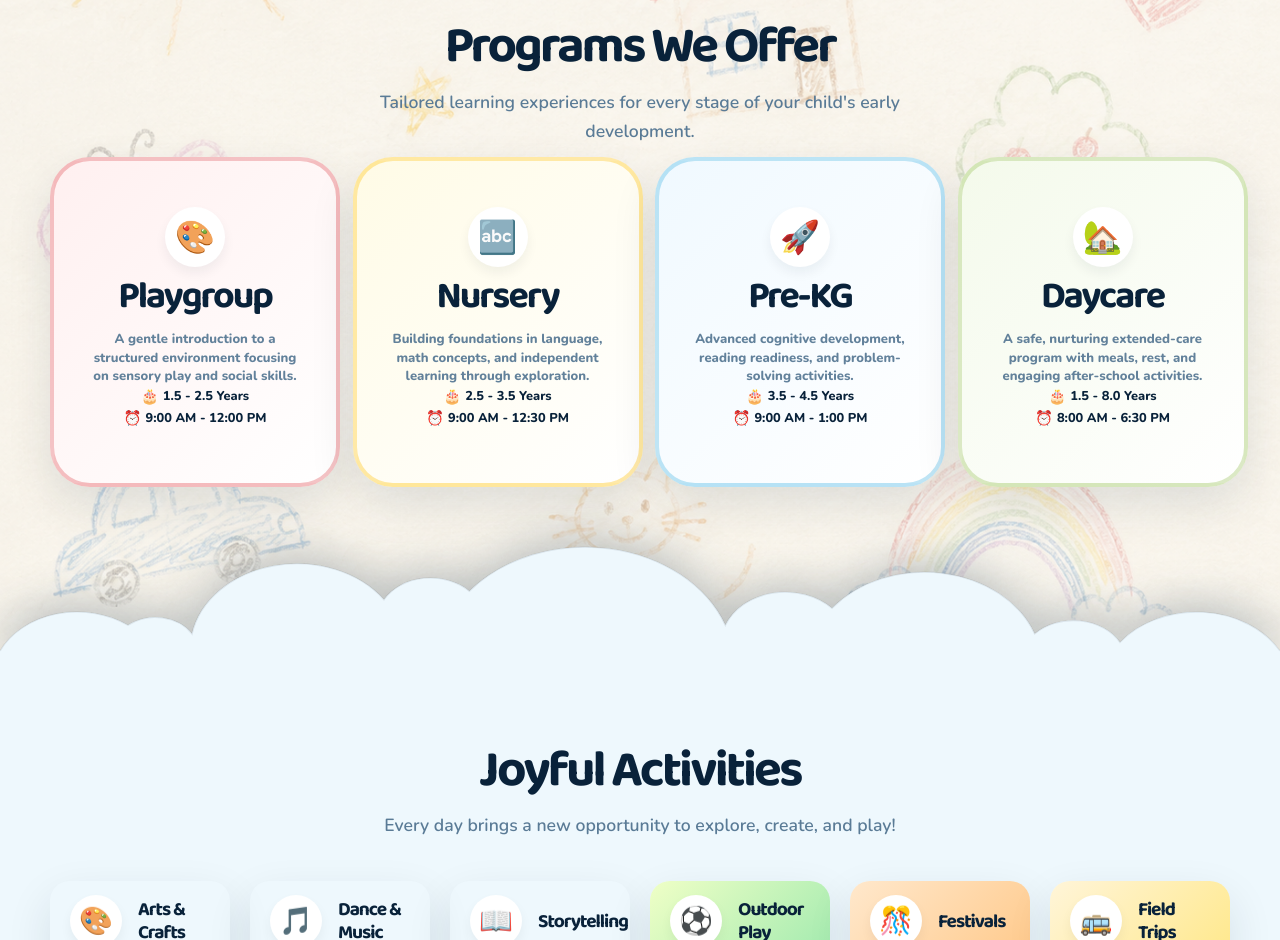
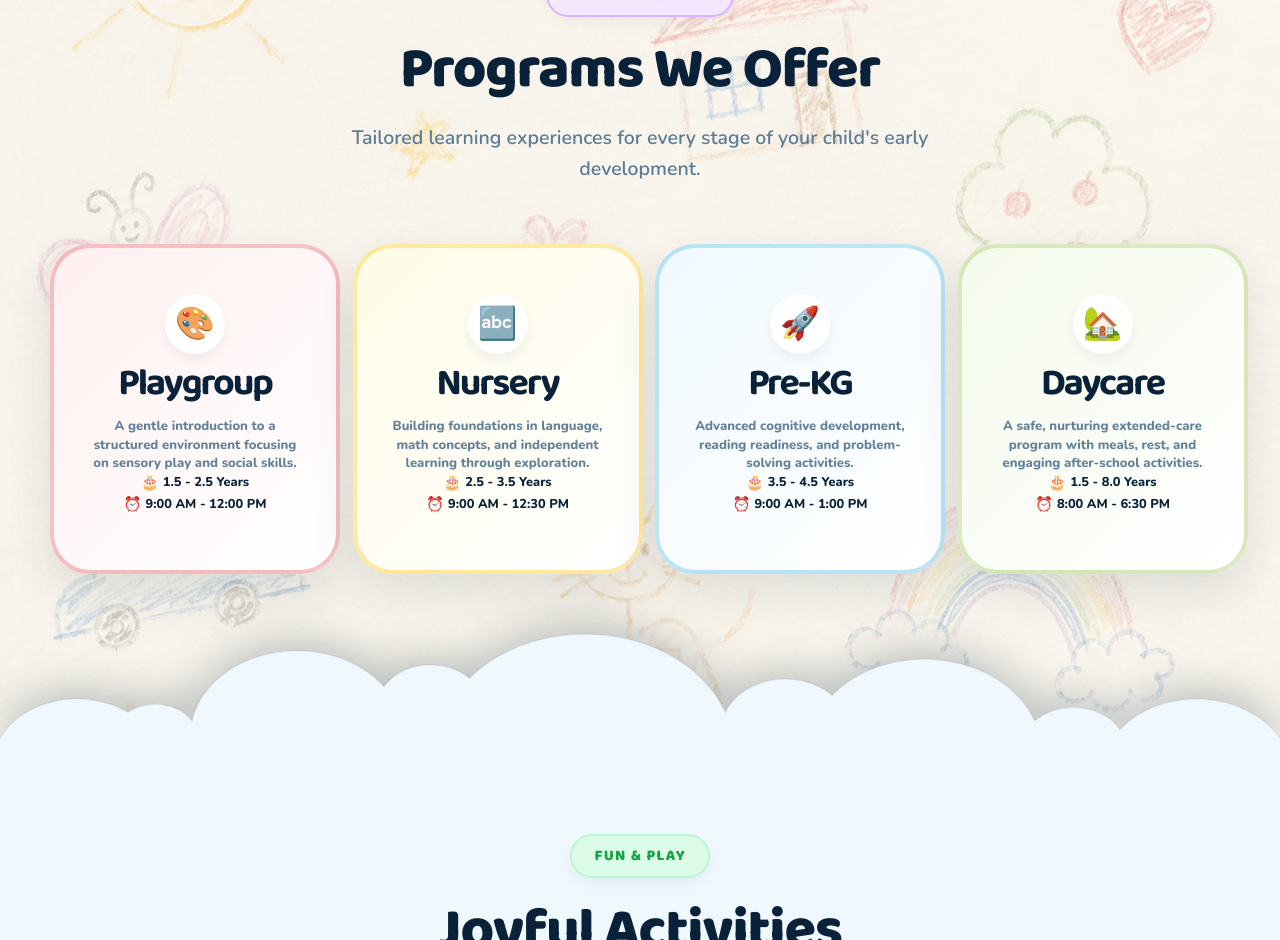
Before and after one commit to Fix-Flow/playschool, a Next.js app: page / in a window 1280 px wide. Shown: the part 1860-2800 px from the top of the page. Built offline with nearby package versions, Linux system fonts and the light colour scheme.

Commit message:
changed the bg image of gallery section and improved the typography and visibility of the tags

```diff
--- a/src/app/globals.css
+++ b/src/app/globals.css
@@ -417,6 +417,62 @@ p {
   }
 }
 
+/* =========================================================
+   GLOBAL SECTION HEADERS & BADGES (PLAY SCHOOL THEME)
+   ========================================================= */
+
+.section-header {
+  text-align: center;
+  max-width: 700px;
+  margin: 0 auto 55px;
+  position: relative;
+  z-index: 10;
+}
+
+.section-header .badge {
+  display: inline-flex;
+  align-items: center;
+  justify-content: center;
+  padding: 8px 22px;
+  font-family: var(--font-baloo-2), cursive;
+  font-size: 0.95rem;
+  font-weight: 800;
+  text-transform: uppercase;
+  letter-spacing: 0.08em;
+  border-radius: 99px;
+  margin-bottom: 20px;
+  border: 2px solid transparent;
+  box-shadow: 0 6px 14px rgba(9, 34, 58, 0.05);
+  transition: transform 0.3s cubic-bezier(0.175, 0.885, 0.32, 1.275), box-shadow 0.3s ease;
+  cursor: pointer;
+  background: var(--white);
+  color: var(--logo-navy);
+}
+
+.section-header .badge:hover {
+  transform: translateY(-3px) scale(1.04);
+  box-shadow: 0 10px 20px rgba(9, 34, 58, 0.09);
+}
+
+.section-header h2 {
+  font-family: var(--font-baloo-2), cursive;
+  font-size: clamp(2.5rem, 5.5vw, 3.6rem);
+  font-weight: 900;
+  color: var(--logo-navy);
+  margin-bottom: 18px;
+  line-height: 1.15;
+  letter-spacing: -0.02em;
+}
+
+.section-header p {
+  font-size: clamp(1.05rem, 2.5vw, 1.22rem);
+  color: var(--muted);
+  font-weight: 600;
+  line-height: 1.6;
+  max-width: 580px;
+  margin: 0 auto;
+}
+
 @media (prefers-reduced-motion: reduce) {
   *,
   *::before,
--- a/src/components/sections/about/About.scss
+++ b/src/components/sections/about/About.scss
@@ -3,6 +3,8 @@
   margin: 0 auto;
   padding: 140px 0; /* Increased padding to make section less compact */
   background: var(--bg-pale-green);
+  position: relative;
+  z-index: 2;
 }
 
 .about-container {
--- a/src/components/sections/about/About.tsx
+++ b/src/components/sections/about/About.tsx
@@ -65,6 +65,8 @@ export default function About() {
         </motion.div>
 
       </div>
+
+      <CloudDivider position="bottom" fillColorVar="var(--bg-pale-green)" />
     </section>
   );
 }
--- a/src/components/sections/activities/Activities.scss
+++ b/src/components/sections/activities/Activities.scss
@@ -2,6 +2,16 @@
   position: relative;
   background: var(--bg-pale-blue);
   padding: 80px 0 120px;
+
+  .section-header {
+    margin-bottom: 60px;
+
+    .badge {
+      background: #dcfce7;
+      border-color: #bbf7d0;
+      color: #16a34a;
+    }
+  }
 
   @media (max-width: 1024px) {
     padding: 80px 0 90px;
@@ -29,11 +39,12 @@
 
 .activity-card {
   border-radius: 20px;
-  padding: 14px 20px;
+  padding: 16px 12px;
   display: flex;
   flex-direction: row;
   align-items: center;
-  gap: 16px;
+  justify-content: center;
+  gap: 12px;
   text-align: left;
   box-shadow: var(--soft-shadow);
   transition: transform 0.3s ease, box-shadow 0.3s ease;
@@ -66,12 +77,12 @@
     line-height: 1.2;
   }
 
-  &.bg-pink { background: linear-gradient(135deg, var(--lavender), #ffb3d9); }
-  &.bg-purple { background: linear-gradient(135deg, var(--lavender), #d4c1ff); }
-  &.bg-blue { background: linear-gradient(135deg, var(--sky), #a3e6ff); }
-  &.bg-green { background: linear-gradient(135deg, #efffc6, #a1eaaf); }
-  &.bg-orange { background: linear-gradient(135deg, #ffe8cc, #ffc98a); }
-  &.bg-yellow { background: linear-gradient(135deg, #fff5d9, #ffe88a); }
+  &.bg-pink { background: linear-gradient(135deg, #fff0f0 0%, #ffffff 100%); }
+  &.bg-purple { background: linear-gradient(135deg, #f8f0ff 0%, #ffffff 100%); }
+  &.bg-blue { background: linear-gradient(135deg, #f0f9ff 0%, #ffffff 100%); }
+  &.bg-green { background: linear-gradient(135deg, #f4faeb 0%, #ffffff 100%); }
+  &.bg-orange { background: linear-gradient(135deg, #fff4e6 0%, #ffffff 100%); }
+  &.bg-yellow { background: linear-gradient(135deg, #fffbe6 0%, #ffffff 100%); }
 }
 
 /* ======================= ROUTINE ======================= */
--- a/src/components/sections/activities/Activities.tsx
+++ b/src/components/sections/activities/Activities.tsx
@@ -27,6 +27,7 @@ export default function Activities() {
           viewport={{ once: true, margin: "-100px" }}
           transition={{ duration: 0.6 }}
         >
+          <div className="badge">Fun & Play</div>
           <h2>Joyful Activities</h2>
           <p>Every day brings a new opportunity to explore, create, and play!</p>
         </motion.div>
--- a/src/components/sections/gallery/Gallery.scss
+++ b/src/components/sections/gallery/Gallery.scss
@@ -1,6 +1,21 @@
 .gallery-section {
   padding: 180px 0 80px;
-  background: var(--cream);
+  background-image: url('/gallery_section-bg_image.png');
+  background-size: cover;
+  background-position: center;
+  background-repeat: no-repeat;
+  position: relative;
+  z-index: 1;
+
+  .section-header {
+    margin-bottom: 60px;
+
+    .badge {
+      background: #ffe4e6;
+      border-color: #fecdd3;
+      color: #e11d48;
+    }
+  }
 }
 
 .gallery-container {
--- a/src/components/sections/programs/Programs.scss
+++ b/src/components/sections/programs/Programs.scss
@@ -5,6 +5,8 @@
   background-position: center;
   background-repeat: no-repeat;
   padding: 140px 0 180px;
+  position: relative;
+  z-index: 1;
 
   @media (max-width: 1024px) {
     padding: 120px 0 100px;
@@ -19,32 +21,12 @@
 }
 
 .section-header {
-  text-align: center;
-  max-width: 600px;
-  margin: 0 auto 10px;
+  margin-bottom: 60px;
 
   .badge {
-    display: inline-block;
-    padding: 6px 16px;
-    background: var(--lavender);
-    color: var(--purple);
-    border-radius: 99px;
-    font-weight: 800;
-    margin-bottom: 16px;
-    border: 2px solid var(--purple);
-  }
-
-  h2 {
-    font-size: clamp(2.5rem, 4vw, 3.5rem);
-    color: var(--logo-navy);
-    margin-bottom: 16px;
-    font-family: var(--font-baloo-2);
-  }
-
-  p {
-    font-size: 1.1rem;
-    color: #5a7b96; /* Force dark muted blue */
-    font-weight: 600;
+    background: #f3e8ff;
+    border-color: #d8b4fe;
+    color: #7e22ce;
   }
 }
 
--- a/src/components/sections/programs/Programs.tsx
+++ b/src/components/sections/programs/Programs.tsx
@@ -43,7 +43,6 @@ const programData = [
 export default function Programs() {
   return (
     <section className="programs-section" id="programs" style={{ position: "relative" }}>
-      <CloudDivider position="top-inverted" fillColorVar="var(--bg-pale-green)" />
 
       <div className="programs-container">
         <motion.div
--- a/src/components/sections/testimonials/Testimonials.scss
+++ b/src/components/sections/testimonials/Testimonials.scss
@@ -134,6 +134,11 @@
 }
 
 .testimonials-section .section-header {
+  .badge {
+    background: #e0f2fe;
+    border-color: #bae6fd;
+    color: #0369a1;
+  }
   h2 { color: #ffe88a; } /* Make text bright against dark background */
   p { color: #d4c1ff; }
 }
--- a/src/components/ui/CloudDivider.tsx
+++ b/src/components/ui/CloudDivider.tsx
@@ -49,6 +49,8 @@ export function CloudDivider({
     ? "drop-shadow(0px 12px 24px rgba(9, 34, 58, 0.25))"
     : "drop-shadow(0px -12px 24px rgba(9, 34, 58, 0.25))";
 
+  const clipPathId = position === "top-inverted" ? "top-inverted-shadow-clip" : "standard-shadow-clip";
+
   return (
     <div className={`cloud-divider ${className}`} style={positioningStyles}>
       <svg
@@ -62,23 +64,27 @@ export function CloudDivider({
         }}
         aria-hidden="true"
       >
-        {backgroundImage && (
-          <defs>
+        <defs>
+          {backgroundImage && (
             <pattern id="cloud-bg-pattern" patternUnits="userSpaceOnUse" width="1200" height="120">
               <image href={backgroundImage} x="0" y="0" width="1200" height="120" preserveAspectRatio="xMidYMid slice" />
             </pattern>
-          </defs>
-        )}
+          )}
+          {/* Clip path for top-inverted shadow: clips anything above y = 0 */}
+          <clipPath id="top-inverted-shadow-clip">
+            <rect x="-600" y="0" width="2400" height="400" />
+          </clipPath>
+          {/* Clip path for standard shadow: clips anything below y = 120 */}
+          <clipPath id="standard-shadow-clip">
+            <rect x="-600" y="-200" width="2400" height="320" />
+          </clipPath>
+        </defs>
         {/* 1. Filled path that casts the drop shadow, clipped to remove flat-edge shadows */}
         <path
           d={pathD}
           fill="currentColor"
           filter={shadowFilter}
-          style={{
-            clipPath: position === "top-inverted"
-              ? "polygon(-100% 0%, 200% 0%, 200% 200%, -100% 200%)"
-              : "polygon(-100% -100%, 200% -100%, 200% 100%, -100% 100%)"
-          }}
+          clipPath={`url(#${clipPathId})`}
         />
         {/* 2. Opaque filled path (no filter, no clipping) that covers the shadow path and renders the smooth curves */}
         <path
```
Also changed, not shown: public/gallery_section-bg_image.png (added).
